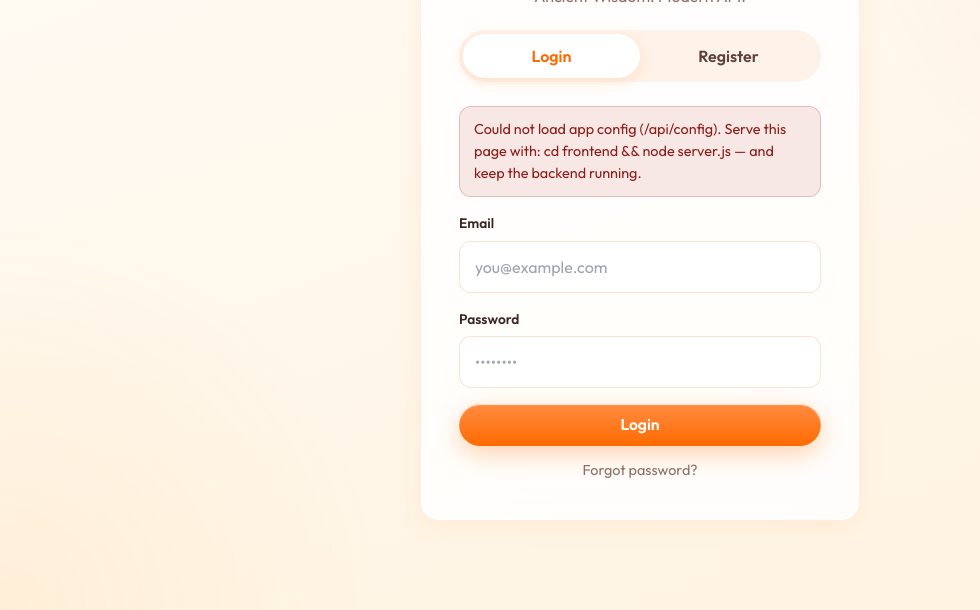
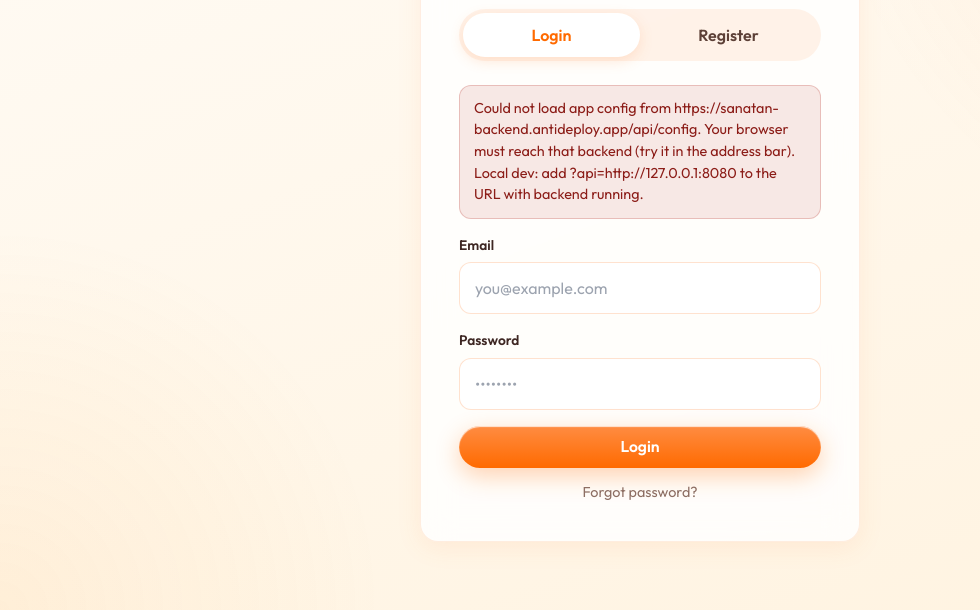
Before and after one commit to pandasuryanarayan/Sanatan-API, a plain HTML site: page frontend/login.html in a window 1280 px wide. Shown: the part 190-800 px from the top of the page, without its empty margins (0-980 px from the left). Drawn offline with nearby package versions, Linux system fonts and the light colour scheme; no server answers.

Commit message:
Error message names the unreachable backend base + ?api hint

```diff
--- a/frontend/login.html
+++ b/frontend/login.html
@@ -90,7 +90,7 @@
   tabLogin.addEventListener("click", () => setTab("login"));
   tabRegister.addEventListener("click", () => setTab("register"));
 
-  if (!sb) { S.showMsg(msg, "Could not load app config (/api/config). Serve this page with: cd frontend && node server.js — and keep the backend running.", "error"); return; }
+  if (!sb) { S.showMsg(msg, "Could not load app config from " + (S.cfg.API_BASE || "the API") + "/api/config. Your browser must reach that backend (try it in the address bar). Local dev: add ?api=http://127.0.0.1:8080 to the URL with backend running.", "error"); return; }
 
   // Already signed in? go to dashboard.
   // Exception: a recovery link must reach reset.html with its tokens
```
Also changed, not shown: frontend/reset.html (+1 -1 lines).
